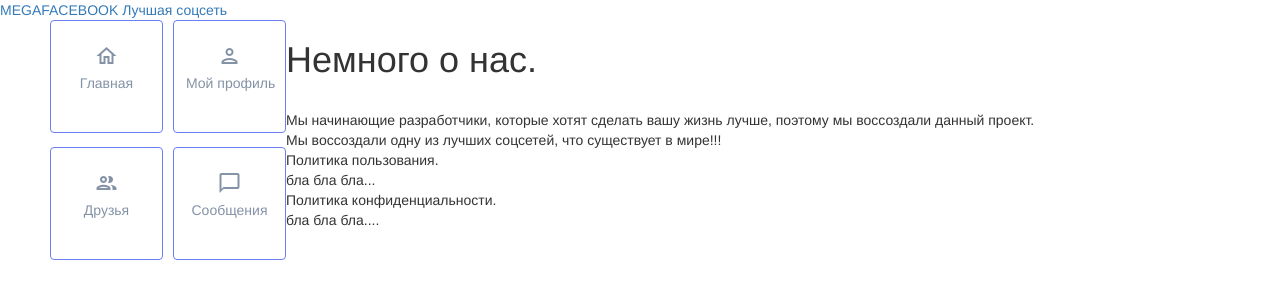
After one commit to Eneanuch/MEGAFACEBOOK, a Flask app: template templates/information.html in a window 1280 px wide. The commit adds this page. Shown: the top 300 px of the page. Run offline with Flask 2, Linux system fonts and the light colour scheme; the template is opened without the code that fills it, so the values that code supplies are empty; some libraries are stand-ins or nearby versions.

Commit message:
many new

```diff
--- a/import_all.py
+++ b/import_all.py
@@ -1,4 +1 @@
 # there are all imports
-
-from managers import FuncManager, DBManager, TranslateManager
-from flask import url_for, Flask
--- a/main.py
+++ b/main.py
@@ -1,5 +1,14 @@
-import import_all
+from managers import FuncManager, DBManager, TranslateManager
+from flask import url_for, Flask, render_template
+
+app = Flask(__name__)
+
+
+@app.route("/")
+@app.route("/main")
+def main_page():
+    return render_template("main_page.html")
 
 
 if __name__ == '__main__':
-    pass
+    app.run(port=8080, host='127.0.0.1')
--- a/static/css/style.css
+++ b/static/css/style.css
@@ -29,6 +29,63 @@
     font-style: normal;
 }
 
+.sidebar {
+    display: block;
+    margin-left: 40px;
+    width: 250px;
+    min-width: 250px;
+}
+
+.sidebar a {
+    text-align: center;
+    width: 113px!important;
+    height: 113px!important;
+    float: left;
+    background: transparent;
+    color: #8492a6;
+    margin: 0 0 14px 10px;
+}
+.sidebar .elements {
+    margin-top: 20%;
+}
+
+.btn-primary-g {
+  color: #fff;
+  background-image: linear-gradient(-225deg, #3D4E81 0%, #5753C9 48%, #6E7FF3 100%);
+  border-color: #6E7FF3;
+}
+
+.btn-primary-g:hover {
+  color: #fff;
+  background-image: linear-gradient(-225deg, #4a5b91 0%, #6460d7 48%, #8291fe 100%);
+  box-shadow: 0 0 0 3px rgba(71, 83, 197, 0.3);
+  border-color: #6E7FF3;
+}
+
+.btn-primary-g.focus, .btn-primary-g:focus, .btn-primary-g.active, .btn-primary-g:active, .open>.dropdown-toggle.btn-primary-g, .btn-primary-g.active.focus, .btn-primary-g.active:focus, .btn-primary-g.active:hover, .btn-primary-g:active.focus, .btn-primary-g:active:focus, .btn-primary-g:active:hover, .open>.dropdown-toggle.btn-primary-g.focus, .open>.dropdown-toggle.btn-primary-g:focus, .open>.dropdown-toggle.btn-primary-g:hover {
+  color: #fff;
+  background-image: linear-gradient(-225deg, #2f3f70 0%, #4440b4 48%, #596add 100%);
+  box-shadow: 0 0 0 3px rgba(71, 83, 197, 0.3);
+  border-color: #596add;
+}
+
+.trans:hover {
+    transition: .3s;
+}
+.trans {
+    transition: .3s;
+}
+
 .main-wrap {
 
 }
+
+.main-menu-text {
+
+}
+
+.text-block {
+
+}
+
+// TODO: text-block, main-wrap,
--- a/templates/base.html
+++ b/templates/base.html
@@ -6,16 +6,66 @@
         <meta charset="utf-8">
         <meta name="viewport" content="width=device-width, initial-scale=1, shrink-to-fit=no">
 
+        <!-- https://material.io/resources/icons/?style=baseline -->
+        <link href="https://fonts.googleapis.com/css2?family=Material+Icons"
+              rel="stylesheet">
 
+        <!-- https://material.io/resources/icons/?style=outline -->
+        <link href="https://fonts.googleapis.com/css2?family=Material+Icons+Outlined"
+              rel="stylesheet">
+
+        <!-- https://material.io/resources/icons/?style=round -->
+        <link href="https://fonts.googleapis.com/css2?family=Material+Icons+Round"
+              rel="stylesheet">
+
+        <!-- https://material.io/resources/icons/?style=sharp -->
+        <link href="https://fonts.googleapis.com/css2?family=Material+Icons+Sharp"
+              rel="stylesheet">
+
+        <!-- https://material.io/resources/icons/?style=twotone -->
+        <link href="https://fonts.googleapis.com/css2?family=Material+Icons+Two+Tone"
+              rel="stylesheet">
         <link rel="stylesheet" type="text/css" href="{{ url_for('static', filename='css/bootstrap.css') }}" />
         <link rel="stylesheet" type="text/css" href="{{ url_for('static', filename='css/style.css') }}" />
         <script src="{{ url_for('static', filename='js/bootstrap.js') }}"></script>
         <script src="{{ url_for('static', filename='js/npm.js') }}"></script>
     </head>
     <header>
-
+        <div class="header">
+            <a class="text-start"></a>
+            <a class="text-center">MEGAFACEBOOK</a>
+            <a class="text-end">Лучшая соцсеть</a>
+        </div>
     </header>
     <body>
+        <div class="sidebar">
+            <div class="main-buttons">
+                <a class="btn btn-sq-lg btn-primary-g trans" href="/main">
+                    <div class="elements">
+                        <span class="material-icons-outlined">home</span><br>
+                        <span class="main-menu-text">Главная</span>
+                    </div>
+                </a>
+                <a class="btn btn-sq-lg btn-primary-g trans" href="/my_profile">
+                    <div class="elements">
+                        <span class="material-icons-outlined">person</span><br>
+                        <span class="main-menu-text">Мой профиль</span>
+                    </div>
+                </a>
+                <a class="btn btn-sq-lg btn-primary-g trans" href="/friends">
+                    <div class="elements">
+                        <span class="material-icons-outlined">group</span><br>
+                        <span class="main-menu-text">Друзья</span>
+                    </div>
+                </a>
+                <a class="btn btn-sq-lg btn-primary-g trans" href="/messages">
+                    <div class="elements">
+                        <span class="material-icons-outlined">chat_bubble_outline</span><br>
+                        <span class="main-menu-text">Сообщения</span>
+                    </div>
+                </a>
+            </div>
+        </div>
         <div class="main-wrap">
             {% block content %}
             {% endblock %}
--- /dev/null
+++ b/templates/information.html
@@ -0,0 +1,16 @@
+{% extends "base.html" %}
+{% block content %}
+
+
+    <div class="text-block">
+        <h1>Немного о нас.</h1><br>
+        Мы начинающие разработчики, которые хотят сделать вашу жизнь лучше, поэтому мы воссоздали данный проект.<br>
+        Мы воссоздали одну из лучших соцсетей, что существует в мире!!!<br>
+        Политика пользования. <br>
+        бла бла бла...<br>
+        Политика конфиденциальности. <br>
+        бла бла бла....<br>
+    </div>
+
+
+{% endblock %}
--- /dev/null
+++ b/templates/main_page.html
@@ -0,0 +1,5 @@
+{% extends "base.html" %}
+{% block content %}
+
+
+{% endblock %}
--- /dev/null
+++ b/templates/messages.html
@@ -0,0 +1,5 @@
+{% extends "base.html" %}
+{% block content %}
+
+
+{% endblock %}
```
Also changed, not shown: templates/error.html (added, +10 -0 lines), templates/login.html (added, +9 -0 lines), templates/register.html (added, +9 -0 lines), static/fonts/MaterialIcons-Regular.ttf (added).
